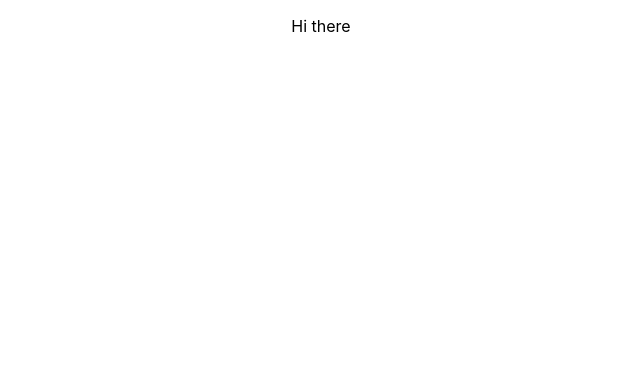
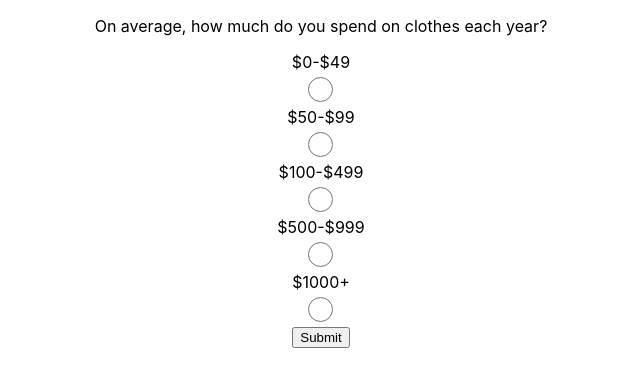
Before and after one commit to JinaZhu/sustainable-fashion, a React (Create React App) app: page /#/survey in a window 1280 px wide. Shown: the top 386 px of the page, without its empty margins (319-959 px from the left). Built offline with nearby package versions, Linux system fonts and the light colour scheme.

Commit message:
created radio buttons

```diff
--- a/package.json
+++ b/package.json
@@ -9,7 +9,8 @@
     "react": "^16.14.0",
     "react-dom": "^16.14.0",
     "react-router-dom": "^5.2.0",
-    "react-scripts": "3.4.3"
+    "react-scripts": "3.4.3",
+    "styled-components": "^5.2.0"
   },
   "scripts": {
     "start": "react-scripts start",
--- /dev/null
+++ b/src/Surveys/Spending.js
@@ -0,0 +1,23 @@
+import React from "react";
+import { RadioButton, SpendingContainer } from "./styled";
+
+const Spending = () => {
+  return (
+    <SpendingContainer>
+      <p>On average, how much do you spend on clothes each year?</p>
+      <label>$0-$49</label>
+      <RadioButton type="radio" value="$0-$49" />
+      <label>$50-$99</label>
+      <RadioButton type="radio" value="$50-$99" />
+      <label>$100-$499</label>
+      <RadioButton type="radio" value="$100-$499" />
+      <label>$500-$999</label>
+      <RadioButton type="radio" value="$500-$999" />
+      <label>$1000+</label>
+      <RadioButton type="radio" value="$1000" />
+      <button>Submit</button>
+    </SpendingContainer>
+  );
+};
+
+export default Spending;
--- a/src/Surveys/index.js
+++ b/src/Surveys/index.js
@@ -1,10 +1,12 @@
 import React from "react";
+import { SurveysContainer } from "./styled";
+import Spending from "./Spending";
 
 const Survey = () => {
   return (
-    <div>
-      <p>Hi there</p>
-    </div>
+    <SurveysContainer>
+      <Spending />
+    </SurveysContainer>
   );
 };
 
--- /dev/null
+++ b/src/Surveys/styled.js
@@ -0,0 +1,23 @@
+import styled, { css } from "styled-components";
+
+export const SurveysContainer = styled.div`
+  display: flex;
+  align-items: center;
+  justify-content: center;
+`;
+
+export const SpendingContainer = styled.div`
+  display: flex;
+  align-items: center;
+  justify-content: center;
+  flex-direction: column;
+`;
+
+export const RadioButton = styled.input`
+  margin: 5px;
+  cursor: pointer;
+  font-size: 22px;
+  height: 25px;
+  width: 25px;
+  display: block;
+`;
```
Also changed, not shown: 1 other file (tests, documents, lock files or other folders).
